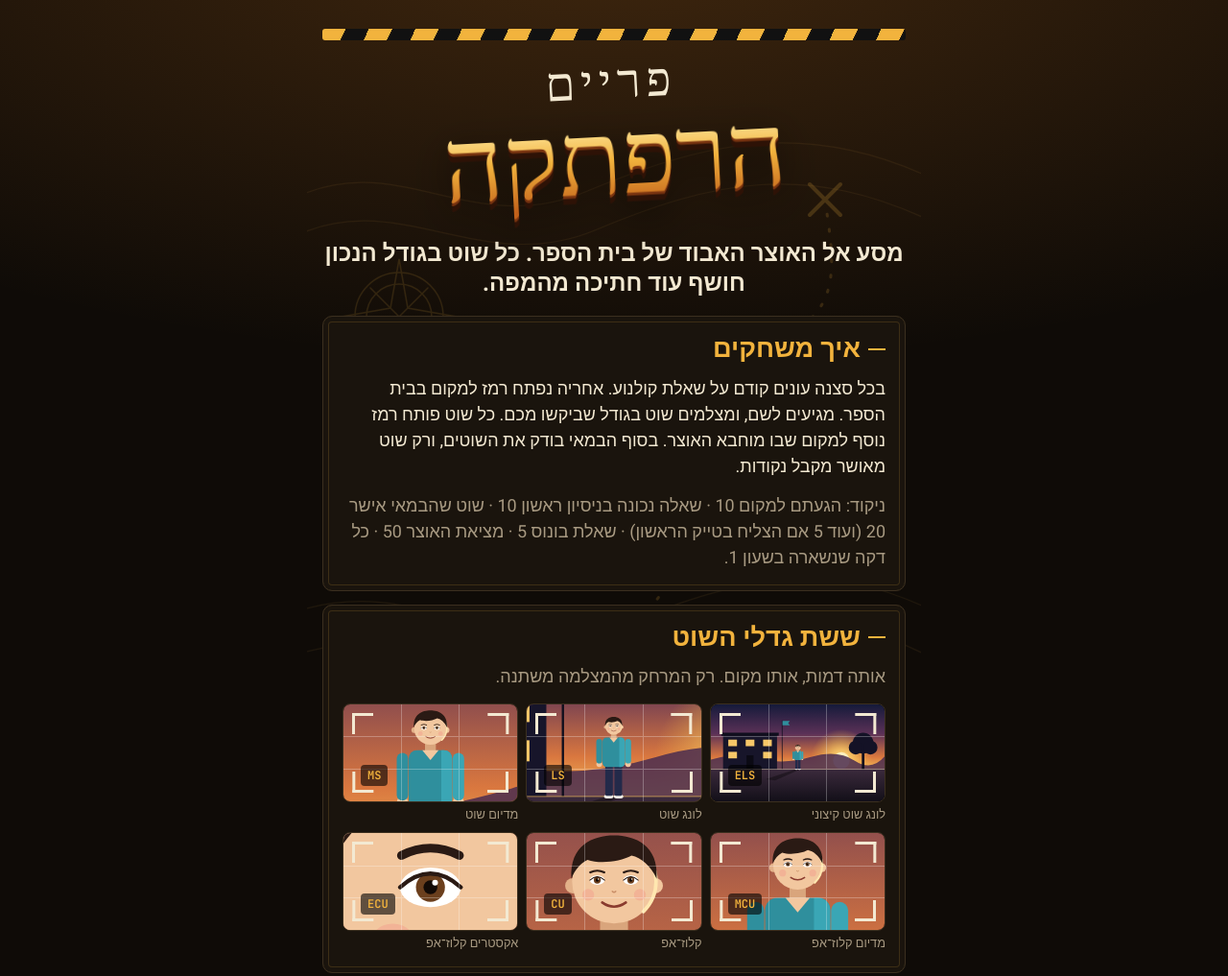
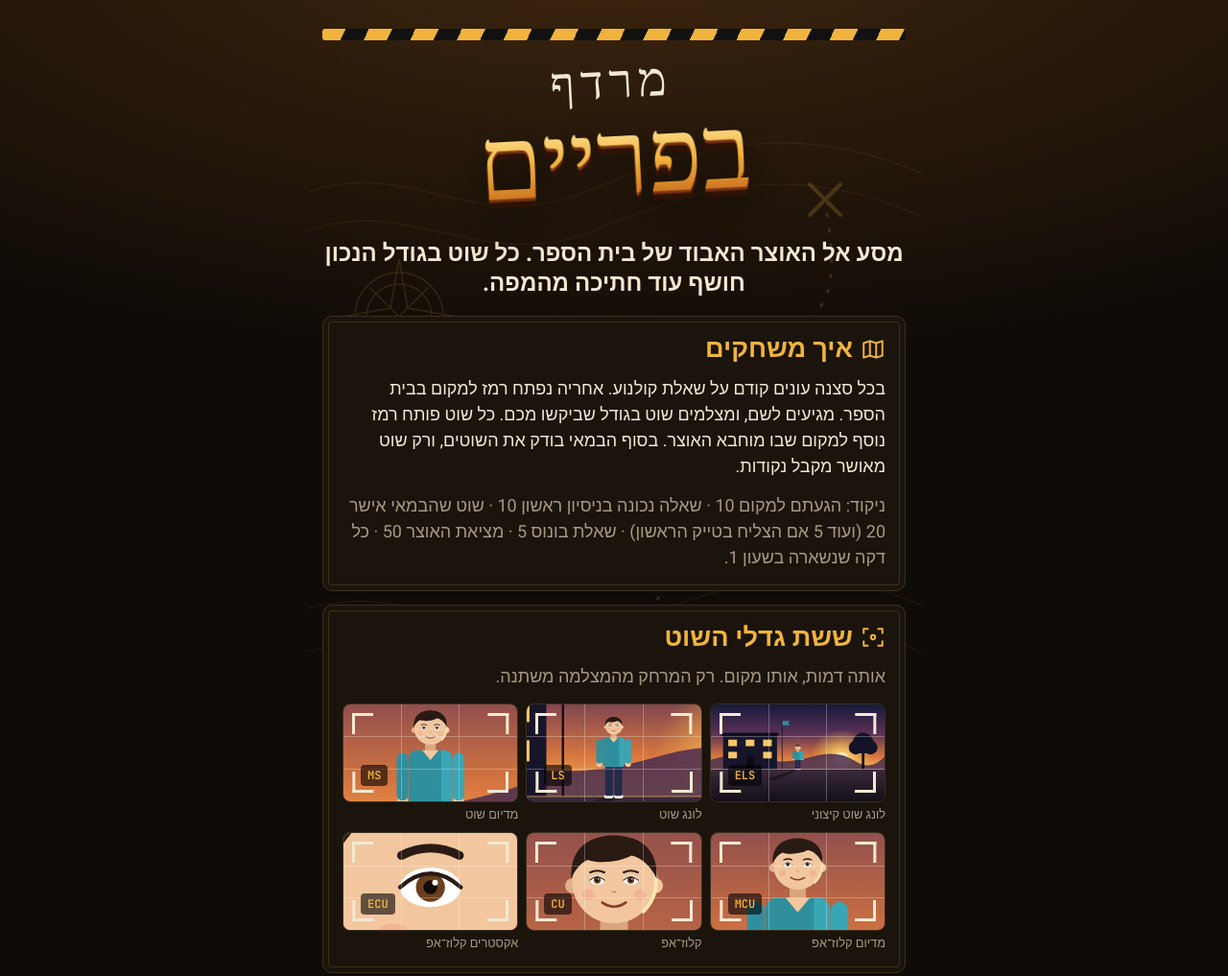
Before and after one commit to GZFILM/Adventure-Frame, a plain HTML site: page index.html in a window 1280 px wide. Shown: the top 1017 px of the page at 96% size. Drawn offline with Linux system fonts and the light colour scheme; a web font is replaced by a local one.

Commit message:
Rename the app to its new Hebrew name; icons replace the dash on section labels
Co-Authored-By: Claude Fable 5.2 <noreply@anthropic.com>
Claude-Session: https://claude.ai/code/session_01VdLm7yDe2FG6oqapbHABQS

```diff
--- a/index.html
+++ b/index.html
@@ -5,7 +5,7 @@
 <meta name="viewport" content="width=device-width, initial-scale=1, viewport-fit=cover">
 <link rel="manifest" href="manifest.json">
 <!--head-->
-<title>פריים הרפתקה</title>
+<title>מרדף בפריים</title>
 <meta name="claude:viewport-fit-sides" content="cover">
 <link rel="stylesheet" href="https://fonts.googleapis.com/css2?family=Suez+One&family=Karantina:wght@400;700&family=Heebo:wght@400;500;700;800&family=JetBrains+Mono:wght@400;600&display=swap">
 <style>
@@ -74,7 +74,7 @@ p{margin:0}
 .card.win{border-color:var(--accent);box-shadow:0 0 0 1px var(--accent),0 12px 50px rgba(242,179,61,.2),inset 0 0 0 5px var(--panel),inset 0 0 0 6px rgba(242,179,61,.16)}
 .eyebrow{font-size:.75rem;font-weight:500;letter-spacing:.06em;color:var(--dim)}
 .tape{align-self:flex-start;color:var(--accent);font-weight:700;font-size:.95rem;letter-spacing:.02em;display:flex;align-items:center;gap:8px}
-.tape::before{content:"";width:18px;height:2px;background:var(--accent)}
+.tape svg{width:26px;height:26px;flex:none;stroke:var(--accent);fill:none;stroke-width:1.8;stroke-linecap:round;stroke-linejoin:round}
 .big{font-size:1.5rem;font-weight:700;line-height:1.3}
 .tape{font-family:var(--display);font-size:1.7rem!important;line-height:1;letter-spacing:0!important}
 legend{font-family:var(--display);font-size:1.7rem!important;line-height:1}
@@ -189,7 +189,7 @@ function EYE(x){return '<ellipse cx="'+x+'" cy="99.800" rx="1.050" ry=".68" fill
 function fig(k){return '<div class="vf"><svg viewBox="'+SH[k].vb+'" preserveAspectRatio="xMidYMid slice" role="img" aria-label="'+SH[k].n+'">'+SCENE+'</svg><div class="g"></div><span class="tag">'+k+'</span></div>';}
 
 /* ---------- default game (an example route — the teacher replaces it) ---------- */
-var VER=5;function defaults(){return{v:VER,minutes:30,teams:4,perSt:3,bSec:5,bSecV:2,title:'פריים הרפתקה',pin:'1234',approval:'teacher',code:'אקשן',
+var VER=5;function defaults(){return{v:VER,minutes:30,teams:4,perSt:3,bSec:5,bSecV:2,title:'מרדף בפריים',pin:'1234',approval:'teacher',code:'אקשן',
  stations:[
   {clue:'המקום שבו הכדור תמיד בפריים.',where:'מגרש הספורט',q:'איך קוראים בקולנוע למקום שבו מצלמים סצנה?',opts:['טריילר','לוקיישן','פסקול'],ans:1,shot:'ELS',task:'צלמו את כל המגרש, כשחבר צוות אחד עומד רחוק במרכז.'},
   {clue:'אלפי סיפורים מחכים שם בשקט על המדפים.',where:'הספרייה',q:'הרבה סרטים מתחילים מספר. איזה מהסרטים האלה נעשה על פי סדרת ספרים?',opts:['צעצוע של סיפור','שרק 2','הארי פוטר'],ans:2,shot:'MS',task:'צלמו חבר צוות מחזיק ספר, מהמותניים ומעלה.'},
@@ -279,7 +279,7 @@ function norm(s){return String(s||'').replace(/\s+/g,'').toLowerCase();}
 /* one-time approval code: the director's own device turns the shot number into a code, so the pupils never see the teacher PIN */
 function resp(c){var s=String(G.pin)+'#'+c,x=7;for(var i=0;i<s.length;i++)x=(x*31+s.charCodeAt(i))%1000003;return('00'+x%1000).slice(-3);}
 function timeUp(){if(!P||P.end||!+G.minutes||left()>0)return false;if(!P.chal2){P.chal2=10+Math.floor(Math.random()*90);saveP();}return true;}
-function syncClues(){if(!G.bonus)G.bonus=[];if(G.perSt==null)G.perSt=3;if(!G.timePick)G.timePick='team';if(G.bSec==null||G.bSecV!==2){G.bSec=5;G.bSecV=2;}if(!G.teams)G.teams=4;if(G.minutes==null)G.minutes=30;while(G.clues.length<G.stations.length)G.clues.push({text:'',img:''});G.clues.length=G.stations.length;}
+function syncClues(){if(G.title==='פריים הרפתקה')G.title='מרדף בפריים';if(!G.bonus)G.bonus=[];if(G.perSt==null)G.perSt=3;if(!G.timePick)G.timePick='team';if(G.bSec==null||G.bSecV!==2){G.bSec=5;G.bSecV=2;}if(!G.teams)G.teams=4;if(G.minutes==null)G.minutes=30;while(G.clues.length<G.stations.length)G.clues.push({text:'',img:''});G.clues.length=G.stations.length;}
 
 /* ---------- views ---------- */
 function muteBtn(){return '<button class="ghost" data-a="mute">צלילים: '+MUTE[mute]+'</button>';}
@@ -428,7 +428,18 @@ V.edit=function(){var h='<div class="row" style="justify-content:space-between">
  '<button class="cut" data-a="resetg">'+(armed==='resetg'?'לחצו שוב לאישור':'חזרה למשחק הדוגמה')+'</button></div></div>';
  return h;};
 
-function render(keep){app.innerHTML=V[view]()+'<footer class="brand">G.Z <b>a</b>LAB</footer>';if(!keep)window.scrollTo(0,0);}
+var IC={clap:'M3 9h18v11H3zM3 9l2-4h16l-2 4M8 5l-2 4M13 5l-2 4M18 5l-2 4',map:'M9 4L3 6v14l6-2 6 2 6-2V4l-6 2-6-2zM9 4v14M15 6v14',
+ frame:'M3 8V4h4M17 4h4v4M21 16v4h-4M7 20H3v-4M10 12a2 2 0 1 0 4 0a2 2 0 1 0-4 0',clock:'M4 13a8 8 0 1 0 16 0a8 8 0 1 0-16 0M12 9v4l3 2M10 2h4',
+ q:'M3 12a9 9 0 1 0 18 0a9 9 0 1 0-18 0M9.500 9.500a2.600 2.600 0 1 1 4 2.200c-1 .6-1.500 1.100-1.500 2.100M12 17h.01',
+ pin:'M12 21s-7-6.200-7-11a7 7 0 0 1 14 0c0 4.800-7 11-7 11zM9.500 10a2.500 2.500 0 1 0 5 0a2.500 2.500 0 1 0-5 0',
+ cam:'M3 8h4l2-3h6l2 3h4v11H3zM8.500 13a3.500 3.500 0 1 0 7 0a3.500 3.500 0 1 0-7 0',check:'M3 8V4h4M17 4h4v4M21 16v4h-4M7 20H3v-4M8 12l3 3 5-6',
+ x:'M3 20c2-5 6-3 8-7M14 4l6 6M20 4l-6 6',star:'M12 3l2.700 5.600 6.100.8-4.500 4.300 1.100 6.100L12 16.900l-5.400 2.900 1.100-6.100L3.200 9.400l6.100-.8z',
+ bell:'M6 17v-6a6 6 0 0 1 12 0v6l2 2H4zM10 22h4',cup:'M8 4h8v5a4 4 0 0 1-8 0zM8 6H4c0 3 2 4 4 4M16 6h4c0 3-2 4-4 4M12 13v4M8 20h8',flag:'M5 21V4h11l-2 4 2 4H5'};
+var ICMAP=[['מתחילים','clap'],['איך משחקים','map'],['גדלי השוט','frame'],['כמה זמן','clock'],['שאלת קולנוע','q'],['לאן הולכים','pin'],['את מי מחפשים','pin'],
+ ['משימת צילום','cam'],['משימה','flag'],['בדיקת שוט','check'],['בדיקת הבמאי','check'],['בונוס','star'],['קאט','bell'],['ראפ','cup'],['מפה','x'],['רמז','x'],['הסצנה האחרונה','x']];
+function icons(){[].forEach.call(app.querySelectorAll('.tape'),function(e){var t=e.textContent,k='frame';for(var i=0;i<ICMAP.length;i++)if(t.indexOf(ICMAP[i][0])>=0){k=ICMAP[i][1];break;}
+ e.insertAdjacentHTML('afterbegin','<svg viewBox="0 0 24 24" aria-hidden="true"><path d="'+IC[k]+'"/></svg>');});}
+function render(keep){app.innerHTML=V[view]()+'<footer class="brand">G.Z <b>a</b>LAB</footer>';icons();if(!keep)window.scrollTo(0,0);}
 function go(v){view=v;msg='';armed='';render();}
 function arm(k){if(armed===k){armed='';return true;}armed=k;render(true);return false;}
 
```
Also changed, not shown: manifest.json.
